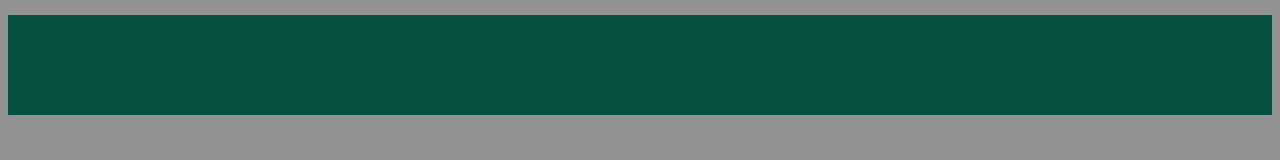
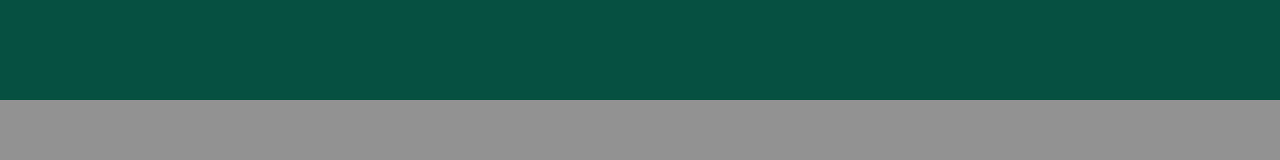
Before and after one commit to Poortfoolioo/JimJipson, a plain HTML site: page index.html in a window 1280 px wide. Drawn offline with Linux system fonts and the light colour scheme.

Commit message:
Update index.html

```diff
--- a/index.html
+++ b/index.html
@@ -1,10 +1,13 @@
 <!DOCTYPE html>
 <html style="background-color: rgb(146, 146, 146);">
     <head>
-        <title> Jim Jipson </title>
+        <title> Index of DeFelix Art </title>
     </head>
     <style>
-        #maincontainer{margin-right: 0px; margin-left: 0px; margin-top: 0px; height:100px; position: center; background-color:rgb(5, 80, 64); float: center; }
+        #maincontainer{margin-right: 0px; margin-left: 0px; margin-top: 0px; height:100px; position: center; background-color:rgb(5, 80, 64); float: top; }
+body {
+    padding:0;
+    margin:0; }
 a:link {
   color: black;
   background-color: transparent;
@@ -24,7 +27,8 @@ a:active {
 
     </style>
     <body>
-        <div id="maincontainer">
+        <div id="maincontainer"  > </div>
             <h2 style="font-size: large; font-family: 'Courier New', Courier, monospace; color:black; text-align: center;"> </h2>
 
     </body>
+</html>
```
